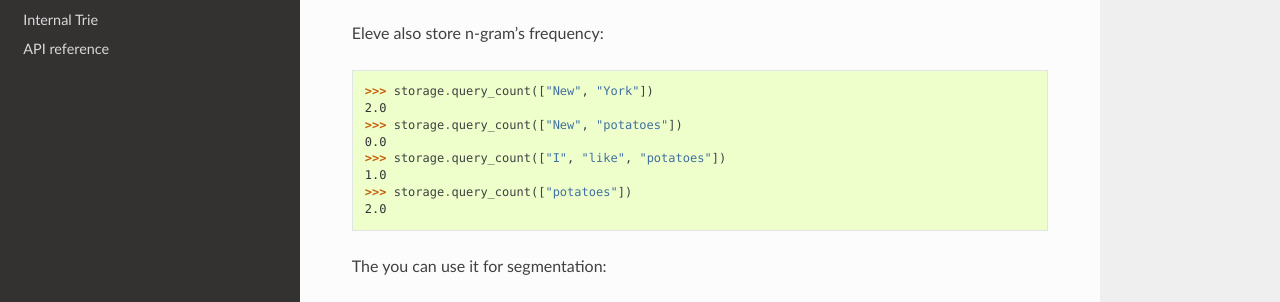
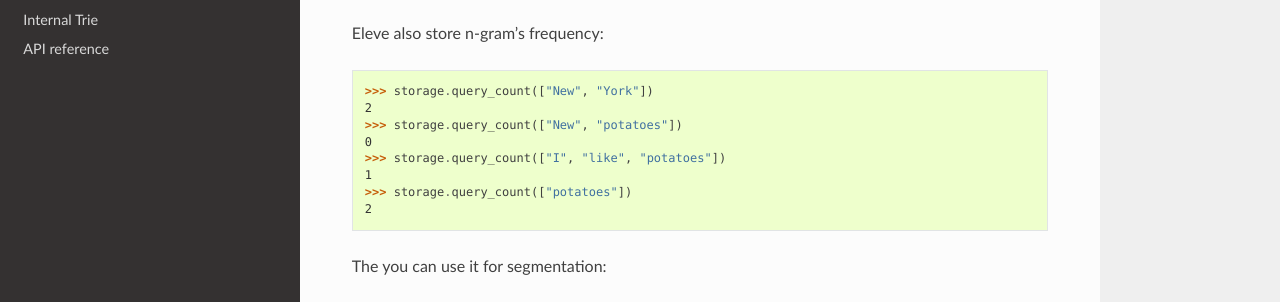
Before and after one commit to kodexlab/eleve, a Sphinx documentation site: the page built from docs/index.rst, in a window 1280 px wide and 900 px high, scrolled down 1151 px. Shown: the part 159-461 px from the top of the window. Built offline with Sphinx 7.4.7 and the Read the Docs theme 2.0.0, drawn with Linux system fonts in a browser that asks for light colours; formulas are drawn with MathJax 3.

```diff
--- a/README.rst
+++ b/README.rst
@@ -34,13 +34,13 @@ And then you cat query it::
 Eleve also store n-gram's frequency::
 
     >>> storage.query_count(["New", "York"])
-    2.0
+    2
     >>> storage.query_count(["New", "potatoes"])
-    0.0
+    0
     >>> storage.query_count(["I", "like", "potatoes"])
-    1.0
+    1
     >>> storage.query_count(["potatoes"])
-    2.0
+    2
 
 The you can use it for segmentation::
 
--- a/docs/storage.rst
+++ b/docs/storage.rst
@@ -55,11 +55,11 @@ Querying
 Storages provide a method to query a n-gram count::
 
     >>> storage.query_count(["cat"])
-    3.0
+    3
     >>> storage.query_count(["black", "cat"])
-    2.0
+    2
     >>> storage.query_count(["very", "small", "black", "cat"])
-    0.0
+    0
 
 You can notice that count are available of every size of n-grams, however n-grams
 larger than the storage ``order`` will have a count of zero.
@@ -155,9 +155,9 @@ Then everything is the same than with memory storage::
     >>> hdd_storage.add_sentence(["big", "black", "cat"])
     >>> hdd_storage.add_sentence(["crazy", "dog"])
     >>> hdd_storage.query_count(["black", "cat"])
-    2.0
+    2
     >>> hdd_storage.query_count(["very", "small", "black", "cat"])
-    0.0
+    0
     >>> hdd_storage.query_autonomy(["black", "cat"])
     1.9537...
     >>> hdd_storage.query_autonomy(["small", "black"])
```
Also changed, not shown: 1 other file.
